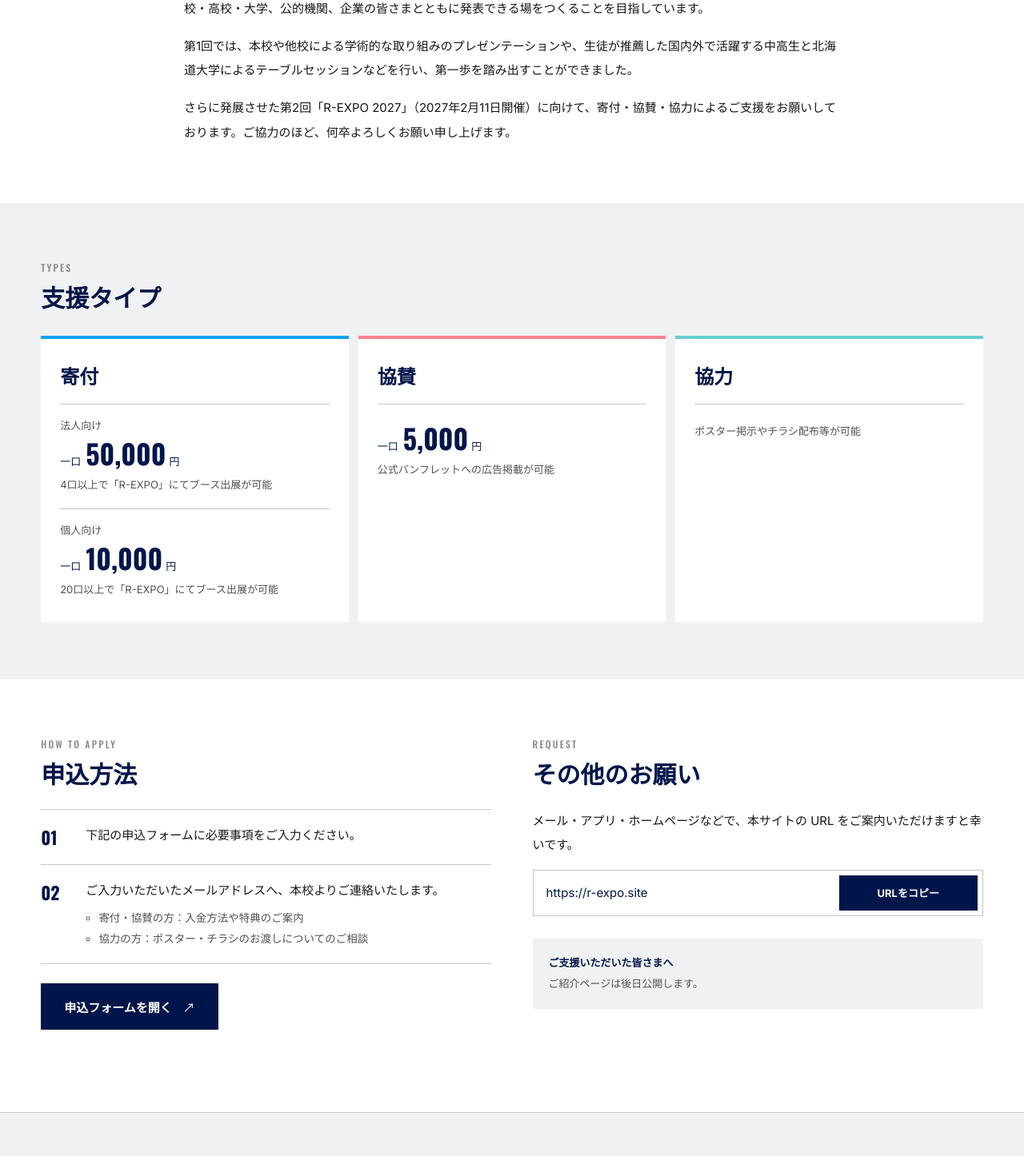
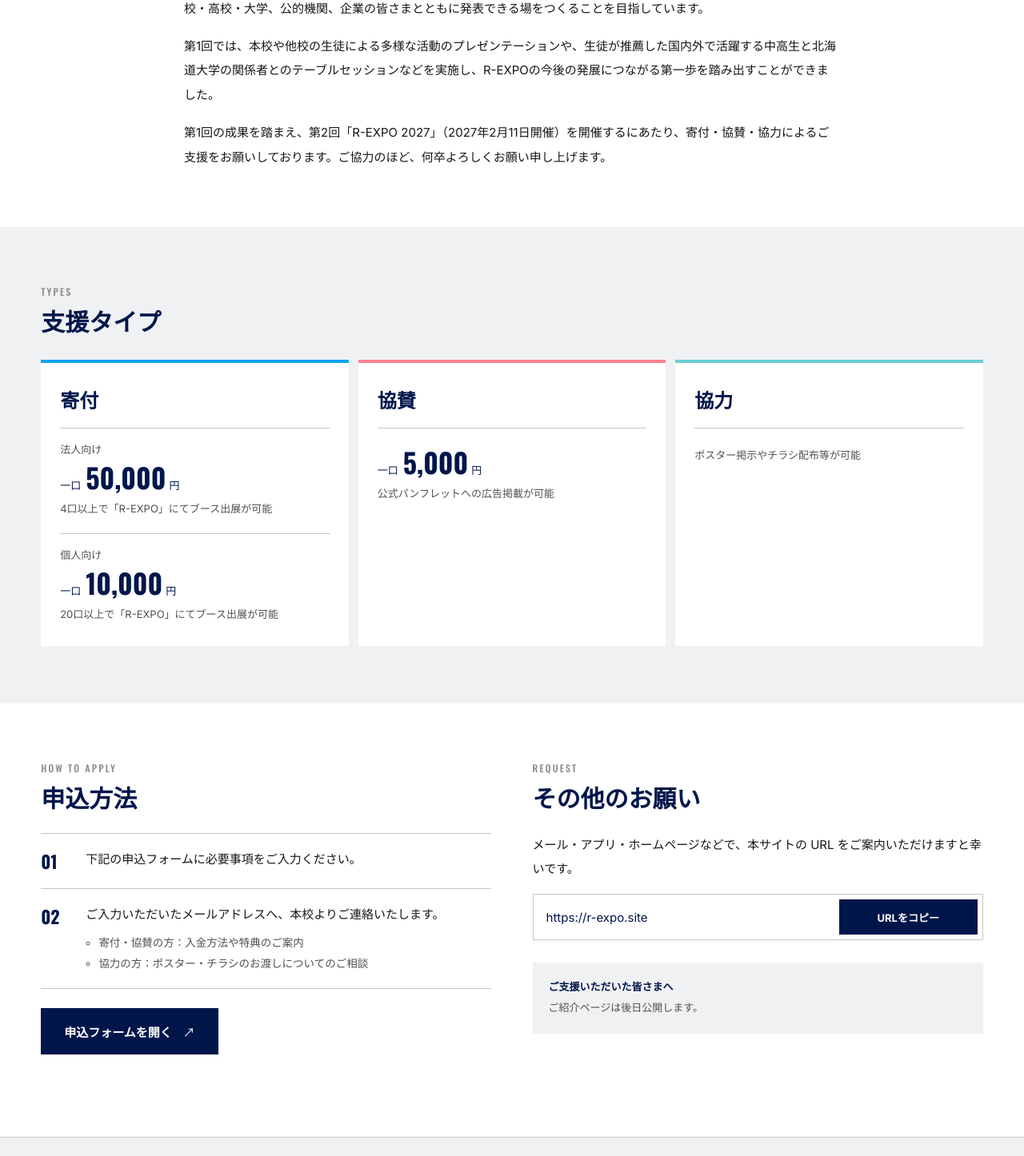
Before and after one commit to imomochiimpact/R-EXPO-site, a Next.js app: page /support in a window 1280 px wide. Shown: the part 440-1886 px from the top of the page at 80% size. Built offline with nearby package versions, Linux system fonts and the light colour scheme.

Commit message:
文言の軽微な修正

```diff
--- a/src/components/common/footer/Footer.tsx
+++ b/src/components/common/footer/Footer.tsx
@@ -26,7 +26,7 @@ export default function Footer() {
             Instagram
           </FillButton>
         </div>
-        <small className={styles.credit}>© 2026 Tsubasa Takayama / 任意団体C-Lab</small>
+        <small className={styles.credit}>© 2026 Tsubasa Takayama / C-Lab</small>
       </div>
     </footer>
   );
--- a/src/components/support/supportLetter/SupportLetter.tsx
+++ b/src/components/support/supportLetter/SupportLetter.tsx
@@ -11,10 +11,10 @@ export default function SupportLetter() {
         R-EXPO は、社会連携の取り組みとして本校が立ち上げた行事です。道内の中学生・高校生の様々な活動や活躍を、中学校・高校・大学、公的機関、企業の皆さまとともに発表できる場をつくることを目指しています。
       </p>
       <p className={styles.text}>
-        第1回では、本校や他校による学術的な取り組みのプレゼンテーションや、生徒が推薦した国内外で活躍する中高生と北海道大学によるテーブルセッションなどを行い、第一歩を踏み出すことができました。
+        第1回では、本校や他校の生徒による多様な活動のプレゼンテーションや、生徒が推薦した国内外で活躍する中高生と北海道大学の関係者とのテーブルセッションなどを実施し、R-EXPOの今後の発展につながる第一歩を踏み出すことができました。
       </p>
       <p className={styles.text}>
-        さらに発展させた第2回「R-EXPO 2027」（2027年2月11日開催）に向けて、寄付・協賛・協力によるご支援をお願いしております。ご協力のほど、何卒よろしくお願い申し上げます。
+        第1回の成果を踏まえ、第2回「R-EXPO 2027」（2027年2月11日開催）を開催するにあたり、寄付・協賛・協力によるご支援をお願いしております。ご協力のほど、何卒よろしくお願い申し上げます。
       </p>
       </div>
     </section>
--- a/src/constants/history/2026.ts
+++ b/src/constants/history/2026.ts
@@ -4,8 +4,8 @@ export const HISTORY_2026: HistoryEntry = {
   year: "2026",
   title: "R-EXPO 2026",
   summary: [
-    "立命館慶祥の創立30周年を記念した第1回「R-EXPO」は、2026年2月11日（火・祝）に札幌コンベンションセンターで開催されました。コンセプトや企画の立案から当日の運営まで、約20名の生徒がゼロから試行錯誤を重ねて創り上げたイベントです。",
-    "校内の企画だけでなく、北海道大学や立命館大学の学生と連携した特別企画、協賛企業のブース出展などもあり、会場は大いに盛り上がりました。来場者は約3,500人に上り、道内外の中高生の活動や個性を発信する場として、大きな成果を収めました。",
+    "立命館慶祥の創立30周年を記念して開催された第1回「R-EXPO」は、2026年2月11日（火・祝）に札幌コンベンションセンターで開催されました。コンセプトや企画の立案から当日の運営まで、約20名の生徒が主体となり、ゼロから試行錯誤を重ね創り上げたイベントです。",
+    "校内の企画に加え、北海道大学や立命館大学の学生と連携した特別企画や、協賛企業のブース出展など、多彩なプログラムが展開され、会場は大いに盛り上がりました。約3,500人が来場し、道内外の中高生の多様な活動や個性を発信する場として、大きな成果を収めました。",
   ],
   photos: [
     { label: null, src: "https://img.r-expo.site/2026/photos/ceremony.webp" , wide: true },
```
